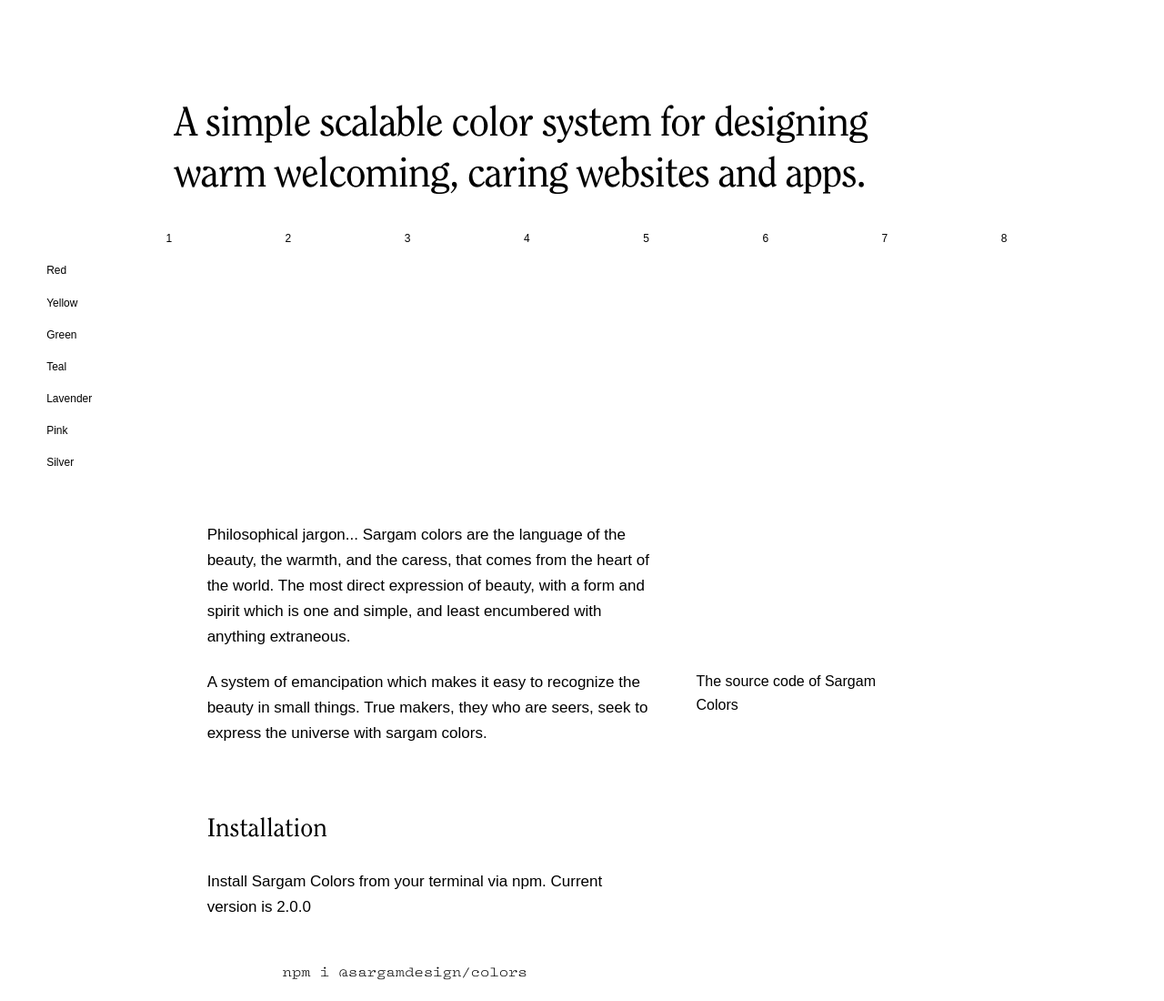
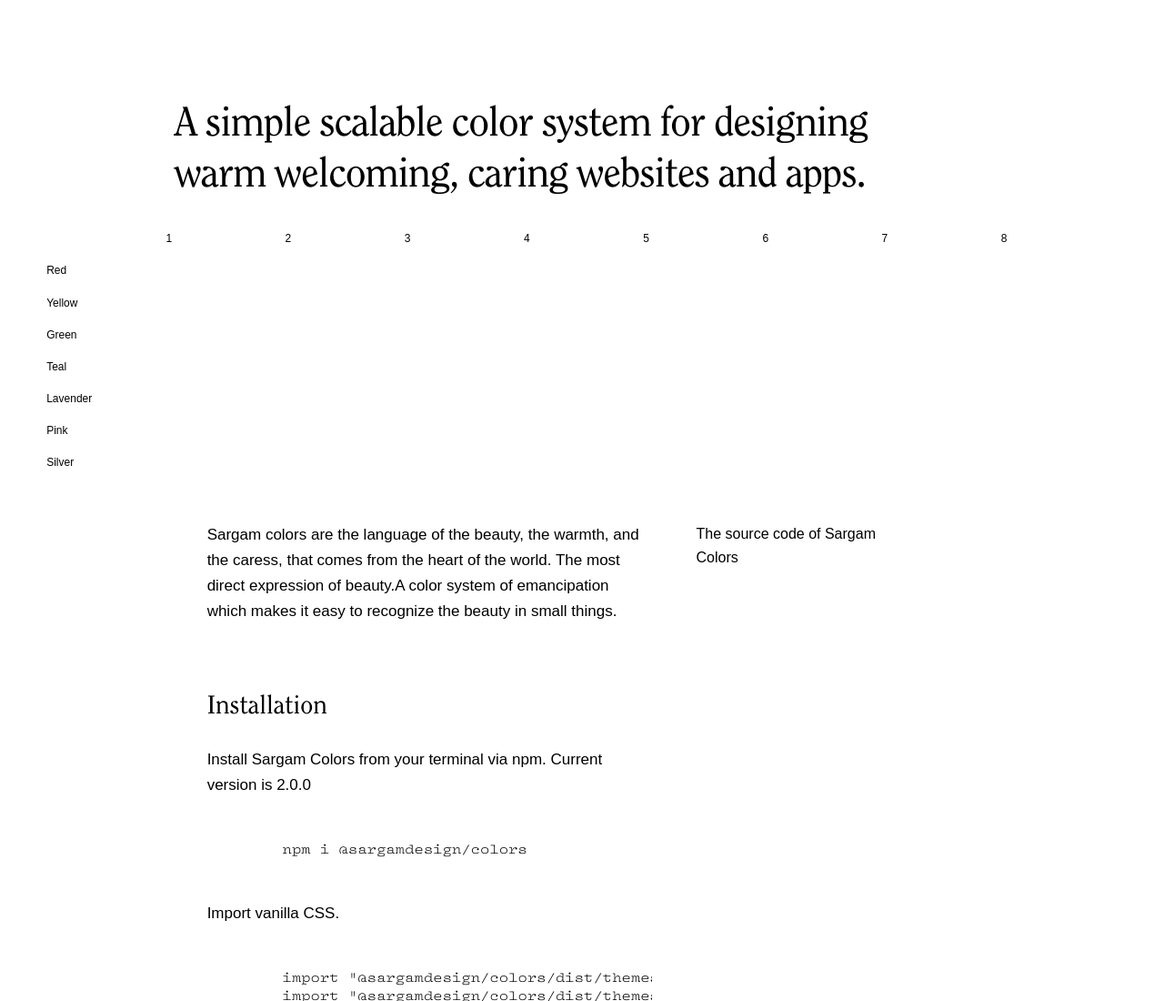
Before and after one commit to planetabhi/sargamcolors.com, a website built with Vite: page index.html in a window 1280 px wide. Shown: the top 1100 px of the page at 91% size. Built offline with nearby package versions, Linux system fonts and the light colour scheme.

Commit message:
copy updates

```diff
--- a/index.html
+++ b/index.html
@@ -144,7 +144,6 @@
     <article>
 
     <section>
-      <p>Philosophical jargon... Sargam colors are the language of the beauty, the warmth, and the caress, that comes from the heart of the world. The most direct expression of beauty, with a form and spirit which is one and simple, and least encumbered with anything extraneous.</p>
 
       <div class="table-wrapper">
         <span class="table-caption">
@@ -152,7 +151,11 @@
         </span>
       </div>
 
-      <p>A system of emancipation which makes it easy to recognize the beauty in small things. True makers, they who are seers, seek to express the universe with sargam colors.</p>
+
+      <p>Sargam colors are the language of the beauty, the warmth, and the caress, that comes from the heart of the world. The most direct expression of beauty.A color system of emancipation which makes it easy to recognize the beauty in small things.</p>
+
+
+
     </section>
 
     <section>
```
